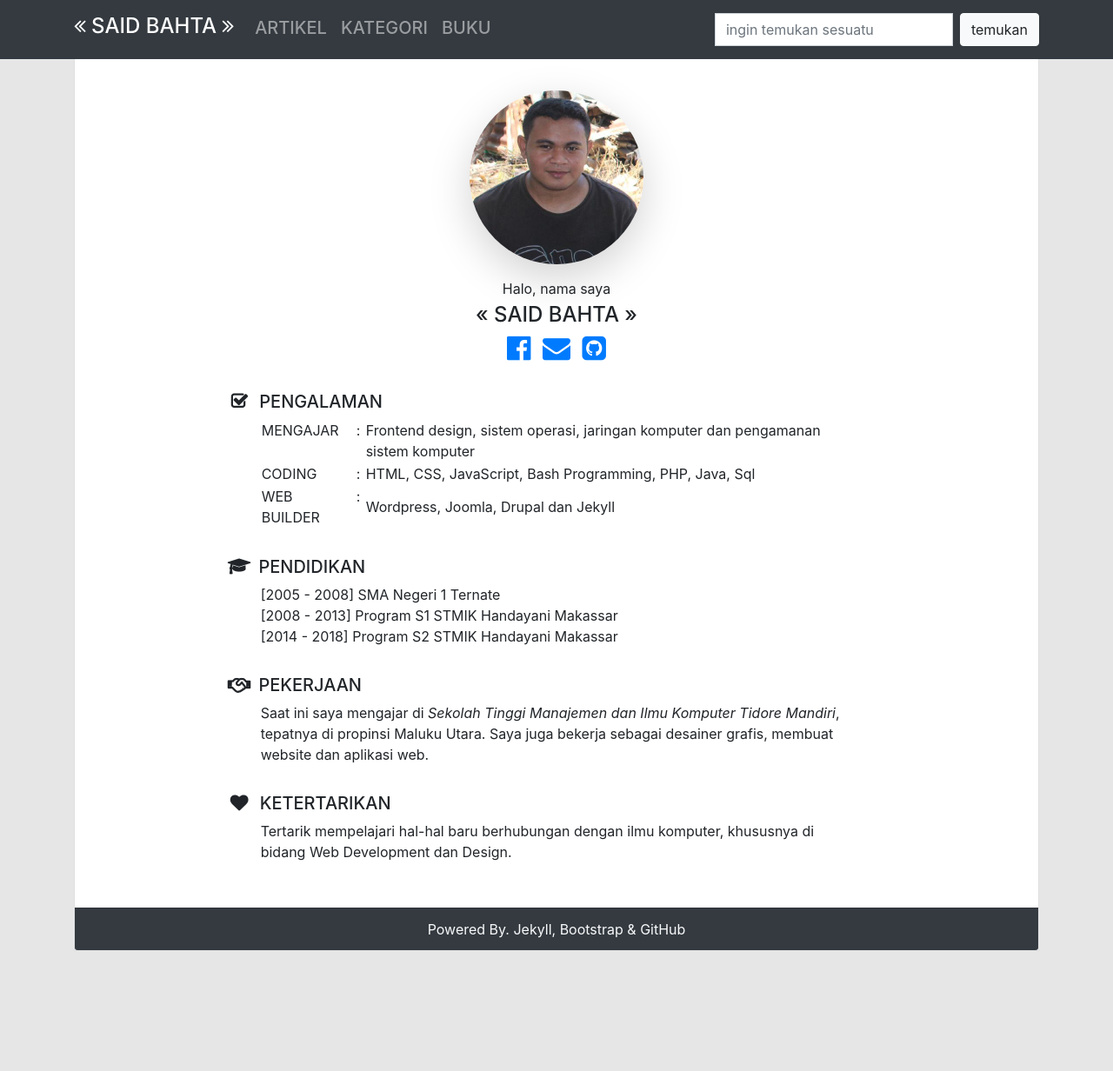
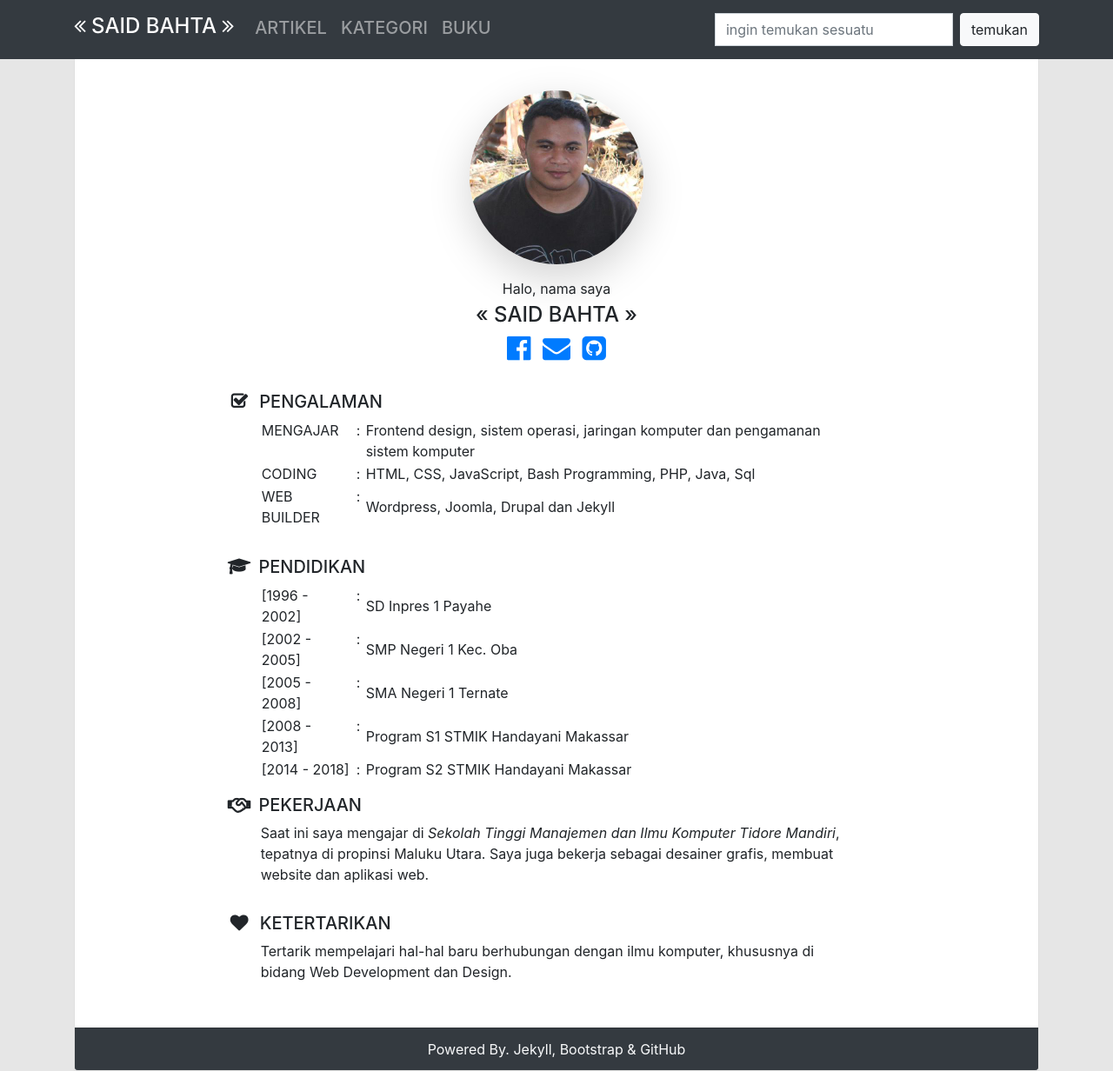
Before and after one commit to surtinaali/blog, a Jekyll site: the page built from about.markdown, in a window 1280 px wide and 1232 px high. Shown: the whole window at 87% size. Built offline with Jekyll 4.4.1, drawn with Linux system fonts in a browser that asks for light colours.

Commit message:
update halaman about

```diff
--- a/about.markdown
+++ b/about.markdown
@@ -50,31 +50,54 @@ Halo, nama saya
 {: .pt-3}
 ##### PENGALAMAN
 <table>
-    <tr>
-        <td valign="top" width="105px">MENGAJAR </td>
-        <td valign="top" width="15px" align="center">:</td>
-        <td>Frontend design, sistem operasi, jaringan komputer dan pengamanan sistem komputer</td>
-        <tr>
-            <td valign="top">CODING </td>
-            <td valign="top" align="center">:</td>
-            <td>HTML, CSS, JavaScript, Bash Programming, PHP, Java, Sql</td>
-        </tr>
-        <tr>
-            <td valign="top">WEB BUILDER </td>
-            <td valign="top" align="center">:</td>
-            <td>Wordpress, Joomla, Drupal dan Jekyll</td>
-        </tr>
-    </tr>
+	<tr>
+		<td valign="top" width="105px">MENGAJAR </td>
+		<td valign="top" width="15px" align="center">:</td>
+		<td>Frontend design, sistem operasi, jaringan komputer dan pengamanan sistem komputer</td>
+	</tr>
+	<tr>
+		<td valign="top">CODING </td>
+		<td valign="top" align="center">:</td>
+		<td>HTML, CSS, JavaScript, Bash Programming, PHP, Java, Sql</td>
+	</tr>
+	<tr>
+		<td valign="top">WEB BUILDER </td>
+		<td valign="top" align="center">:</td>
+		<td>Wordpress, Joomla, Drupal dan Jekyll</td>
+	</tr>
 </table>
 
 {: .pt-3}
 ##### PENDIDIKAN
 {: .mt-3}
-<!-- [1996 - 2002] SD Inpres 1 Payahe <br>
-[2002 - 2005] SMP Negeri 1 Oba <br> -->
-[2005 - 2008]  SMA Negeri 1 Ternate <br>
-[2008 - 2013]  Program S1 STMIK Handayani Makassar <br>
-[2014 - 2018]  Program S2 STMIK Handayani Makassar <br>
+<table>
+		<tr>
+			<td valign="top" width="105px">[1996 - 2002]</td>
+			<td valign="top" width="15px" align="center">:</td>
+			<td>SD Inpres 1 Payahe</td>
+		</tr>
+			<tr>
+				<td valign="top">[2002 - 2005]</td>
+				<td valign="top" align="center">:</td>
+				<td>SMP Negeri 1 Kec. Oba</td>
+			</tr>
+			<tr>
+				<td valign="top">[2005 - 2008]</td>
+				<td valign="top" align="center">:</td>
+				<td>SMA Negeri 1 Ternate</td>
+			</tr>
+			<tr>
+					<td valign="top">[2008 - 2013]</td>
+					<td valign="top" align="center">:</td>
+					<td>Program S1 STMIK Handayani Makassar</td>
+			</tr>
+			<tr>
+					<td valign="top">[2014 - 2018]</td>
+					<td valign="top" align="center">:</td>
+					<td>Program S2 STMIK Handayani Makassar</td>
+			</tr>
+	</table>
+
 
 {: .pt-3}
 ##### PEKERJAAN
```
